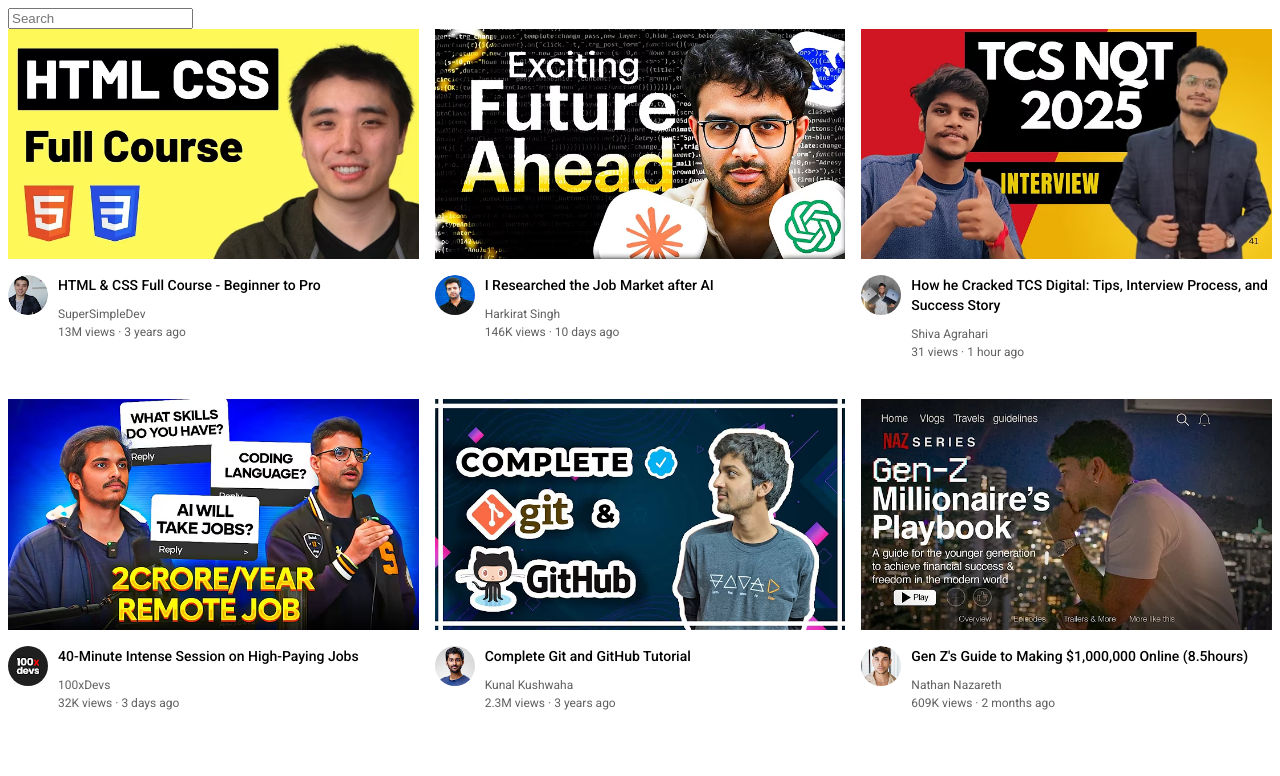
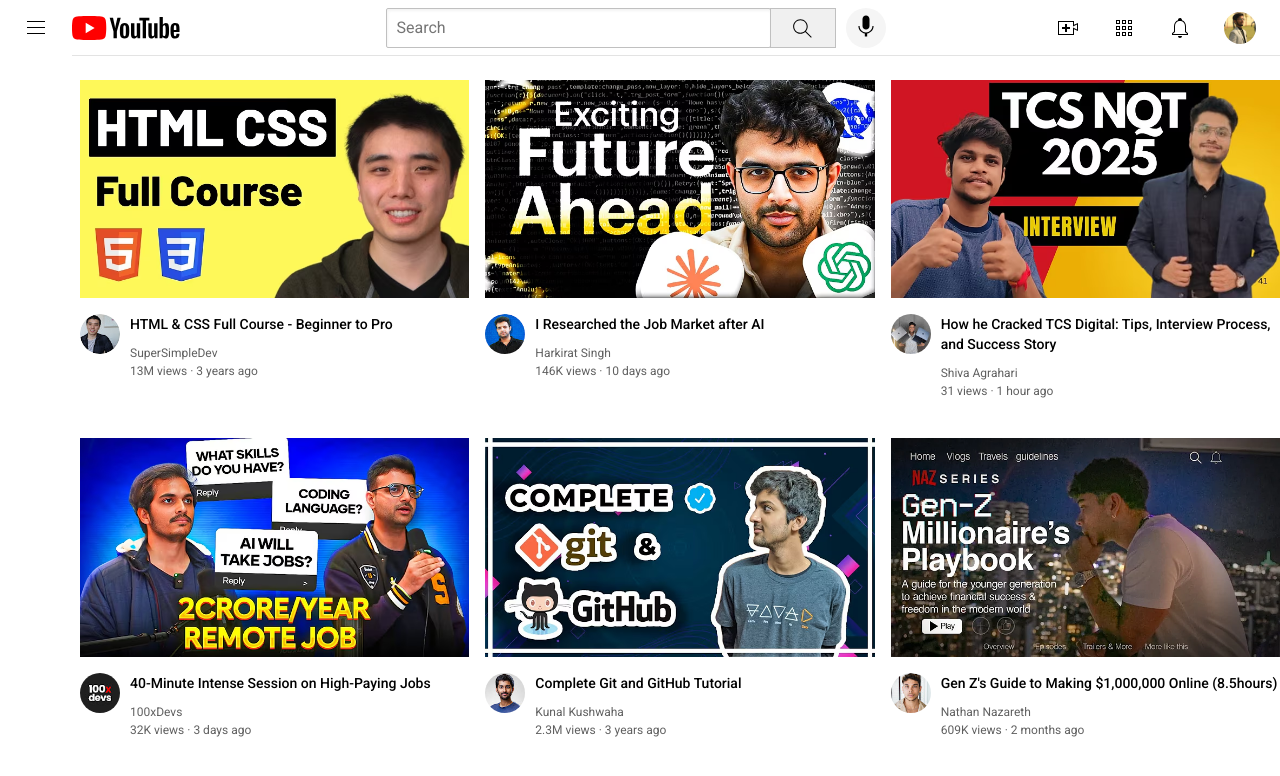
Before and after one commit to learnersurajsingh/web_training, a plain HTML site: page YouTube/youtube.html in a window 1280 px wide. Drawn offline with Linux system fonts and the light colour scheme.

Commit message:
added files of flexbox and positions, made navbar and sidebar using the same

```diff
--- /dev/null
+++ b/YouTube/general.css
@@ -0,0 +1,11 @@
+body{
+  margin: 0;
+  padding-top: 80px;
+  padding-left: 80px;
+}
+
+p {
+    font-family: Roboto, Arial;
+    margin-top: 0;
+    margin-bottom: 0;
+  }
--- /dev/null
+++ b/YouTube/header.css
@@ -0,0 +1,101 @@
+.header{
+    height: 55px;
+    display: flex;
+    flex-direction: row;
+    justify-content: space-between;
+    position: fixed;
+    top: 0;
+    left: 0;
+    right: 0;
+    background-color: #fff;
+    border-bottom: 1px solid rgb(227, 227, 227);
+}
+.left-section{
+    display: flex;
+    align-items: center;
+}
+.middle-section{
+    flex: 1;
+    margin-left: 70px;
+    margin-right: 35px;
+    max-width: 500px;
+    display: flex;
+    align-items: center;
+}
+.right-section{
+    width: 200px;
+    display: flex;
+    align-items: center;
+    justify-content: space-between;
+    margin-right: 24px;
+    flex-shrink: 0;
+}
+
+.ham{
+    height: 24px;
+    margin-left: 24px;
+    margin-right: 24px;
+}
+
+.yt-logo{
+    height: 24px;
+}
+
+.search-bar{
+    flex: 1;
+    height: 36px;
+    padding-left: 10px;
+    font-size: 16px;
+    border: 1px solid rgb(192, 192, 192);
+    border-radius: 2px;
+    box-shadow: inset 1px 2px 3px rgba(0, 0, 0, 0.05);
+    width: 0;
+}
+
+.search-bar::placeholder{
+    font-family: Roboto, Arial;
+    font-size: 16px;
+}
+.search-button{
+    height: 40px;
+    width: 66px;
+    background-color: rgb(240, 240, 240);
+    border: 1px solid rgb(192, 192, 192);
+    margin-left: -1px;
+    margin-right: 10px;
+}
+
+.voice-search-button{
+    height: 40px;
+    width: 40px;
+    border-radius: 50%;
+    border: none;
+    background-color: rgb(245, 245, 245);
+}
+
+.search-icon{
+    height: 25px;
+    margin-top: 4px;
+}
+
+.voice-search-icon{
+    height: 24px;
+    margin-top: 4px;
+}
+
+.upload-icon{
+    height: 24px;
+}
+
+.youtube-apps-icon{
+    height: 24px;
+}
+
+.notification-icon{
+    height: 24px;
+}
+
+.current-pic{
+    height: 32px;
+    border-radius: 50%;
+}
--- /dev/null
+++ b/YouTube/sidebar.css
@@ -0,0 +1,8 @@
+.sidebar{
+    position: fixed;
+    top: 55px;
+    left: 0;
+    bottom: 0;
+    background-color: #fff;
+    width: 72px;
+}
--- /dev/null
+++ b/YouTube/video.css
@@ -0,0 +1,40 @@
+
+  .video-grid{
+    display: grid;
+    grid-template-columns: 1fr 1fr 1fr;
+    column-gap: 16px;
+    row-gap: 40px;
+  }
+  .thumb {
+    width: 100%;
+  }
+  .video-info-grid {
+    display: grid;
+    grid-template-columns: 50px 1fr;
+  }
+
+  .video-title {
+    font-size: 14px;
+    font-weight: 500;
+    line-height: 20px;
+    margin-bottom: 12px;
+  }
+
+  .profile-pic {
+    width: 80%;
+    border-radius: 50%;
+  }
+
+  .thumbnail-row {
+    margin-bottom: 12px;
+  }
+
+  .video-auth,
+  .video-stats {
+    font-size: 12px;
+    color: rgb(96, 96, 96);
+  }
+
+  .video-auth {
+    margin-bottom: 4px;
+  }
--- a/YouTube/youtube.html
+++ b/YouTube/youtube.html
@@ -4,66 +4,44 @@
     <meta charset="UTF-8" />
     <meta name="viewport" content="width=device-width, initial-scale=1.0" />
     <title>YouTube</title>
+    <link rel="stylesheet" href="video.css">
+    <link rel="stylesheet" href="header.css">
+    <link rel="stylesheet" href="general.css">
+    <link rel="stylesheet" href="sidebar.css">
     <link rel="preconnect" href="https://fonts.googleapis.com" />
     <link rel="preconnect" href="https://fonts.gstatic.com" crossorigin />
     <link
       href="https://fonts.googleapis.com/css2?family=Montserrat:ital,wght@0,100..900;1,100..900&family=Roboto:ital,wght@0,100..900;1,100..900&display=swap"
       rel="stylesheet"
     />
-    <style>
-      p {
-        font-family: Roboto, Arial;
-        margin-top: 0;
-        margin-bottom: 0;
-      }
-
-      .video-grid{
-        display: grid;
-        grid-template-columns: 1fr 1fr 1fr;
-        column-gap: 16px;
-        row-gap: 40px;
-      }
-      .thumb {
-        width: 100%;
-      }
-      .search-bar {
-        display: block;
-      }
-
-      .video-info-grid {
-        display: grid;
-        grid-template-columns: 50px 1fr;
-      }
-
-      .video-title {
-        font-size: 14px;
-        font-weight: 500;
-        line-height: 20px;
-        margin-bottom: 12px;
-      }
-
-      .profile-pic {
-        width: 80%;
-        border-radius: 50%;
-      }
-
-      .thumbnail-row {
-        margin-bottom: 12px;
-      }
-
-      .video-auth,
-      .video-stats {
-        font-size: 12px;
-        color: rgb(96, 96, 96);
-      }
-
-      .video-auth {
-        margin-bottom: 4px;
-      }
-    </style>
   </head>
   <body>
-    <input class="search-bar" type="text" placeholder="Search" />
+    <div class="header">
+      <div class="left-section">
+        <img class="ham" src="./icons/hamburger-menu.svg" alt="">
+        <img class="yt-logo" src="./icons/youtube-logo.svg" alt="">
+      </div>
+      <div class="middle-section">
+        <input type="text" class="search-bar" placeholder="Search">
+        <button class="search-button">
+          <img class="search-icon" src="./icons/search.svg" alt="">
+        </button>
+        <button class="voice-search-button">
+          <img src="./icons/voice-search-icon.svg" alt="">
+        </button>
+      </div>
+      <div class="right-section">
+        <img class="upload-icon" src="./icons/upload.svg" alt="">
+        <img class="youtube-apps-icon" src="./icons/youtube-apps.svg" alt="">
+        <img class="notification-icon" src="./icons/notifications.svg" alt="">
+        <img class="current-pic" src="./channel/mychannel.jpg" alt="">
+      </div>
+    </div>
+
+    <div class="sidebar">
+
+    </div>
+
     <div class="video-grid">
       <div class="video-preview">
         <div class="thumbnail-row">
```
Also changed, not shown: HTML/flexbox.html (added, +72 -0 lines), HTML/position.html (added, +48 -0 lines), YouTube/channel/mychannel.jpg (added), YouTube/icons/hamburger-menu.svg (added), YouTube/icons/notifications.svg (added), YouTube/icons/search.svg (added), YouTube/icons/upload.svg (added), YouTube/icons/voice-search-icon.svg (added), YouTube/icons/youtube-apps.svg (added), YouTube/icons/youtube-logo.svg (added).
